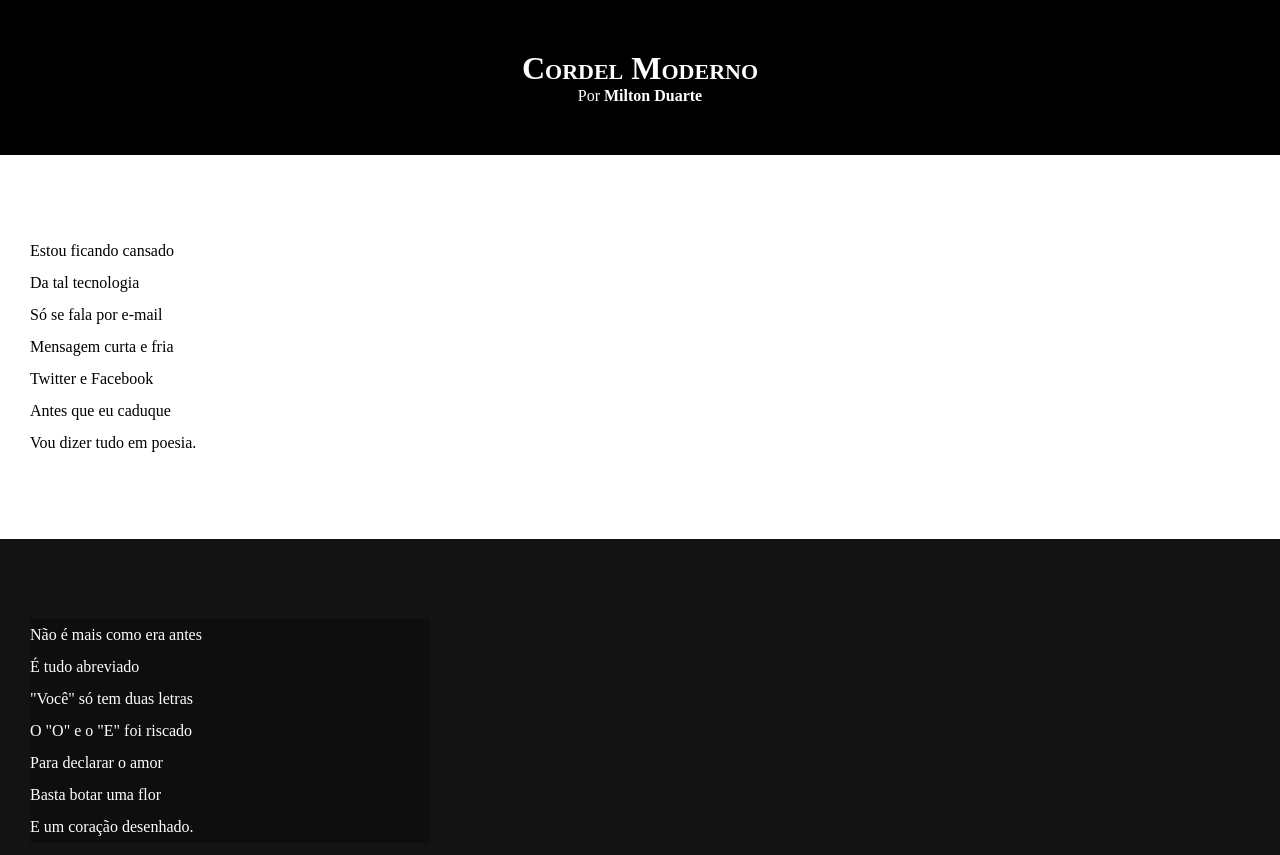
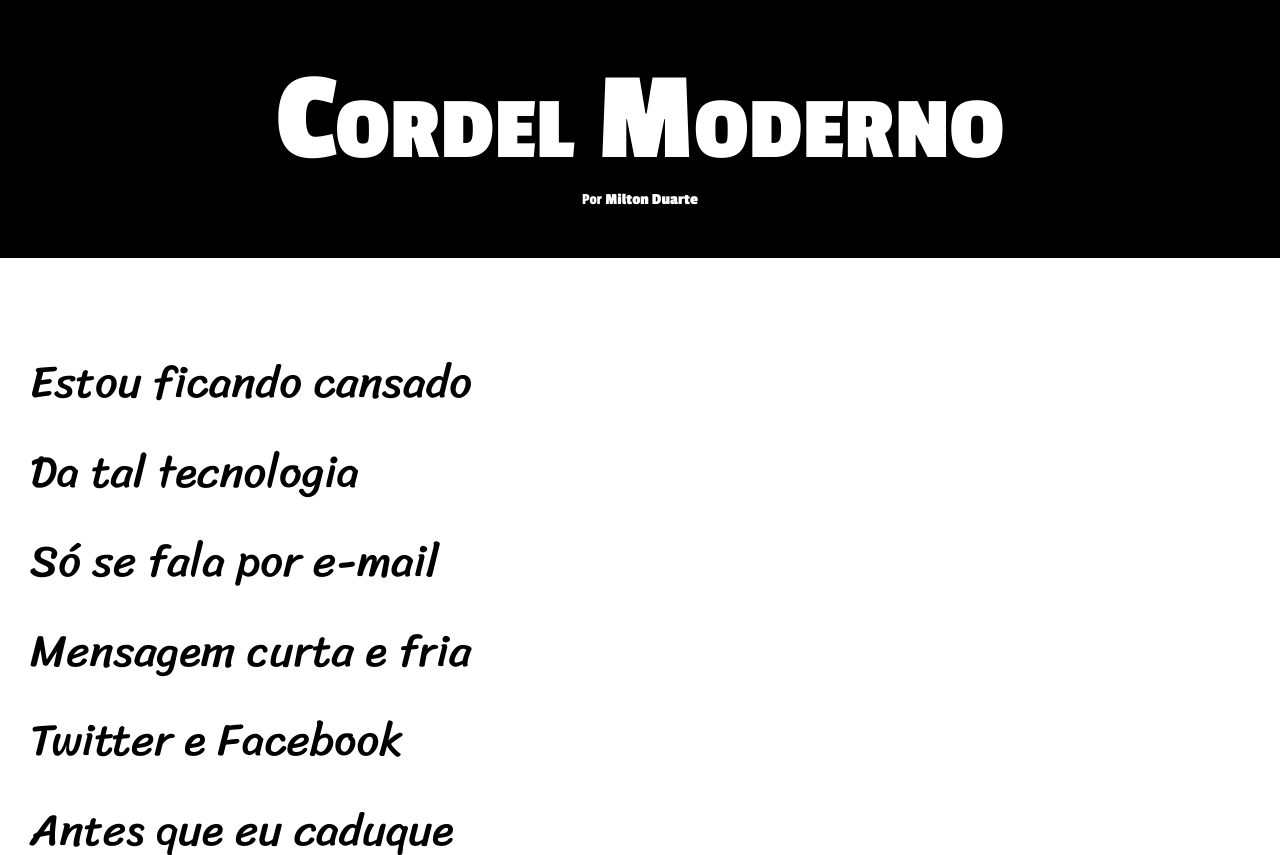
Before and after one commit to Vitor1707/html-css, a plain HTML site: page desafios/d012/index.html in a window 1280 px wide. Shown: the top 855 px of the page. Drawn offline with Linux system fonts and the light colour scheme.

Commit message:
adicionei as fontes do meu desafio 12

```diff
--- a/desafios/d012/estilo/style.css
+++ b/desafios/d012/estilo/style.css
@@ -1,4 +1,14 @@
 @charset "UTF-8";
+
+@import url('https://fonts.googleapis.com/css2?family=Passion+One:wght@400;700;900&family=Sriracha&display=swap');
+
+@import url('https://fonts.googleapis.com/css2?family=Sriracha&display=swap');
+
+:root {
+    --fonte1: Verdana, Geneva, Tahoma, sans-serif;
+    --fonte2: "Passion One", sans-serif;
+    --fonte3: "Sriracha", cursive;
+}
 
 * {
     margin: 0px;
@@ -8,17 +18,20 @@
  html, body {
     min-height: 100%;
     background-color: darkgray;
+    font-family: var(--fonte1);
  }
 
  header {
     background-color: black;
     color: white;
     text-align: center;
+    font-family: var(--fonte2);
  }
 
  header > h1 {
     padding-top: 50px;
     font-variant: small-caps;
+    font-size: 10vw;
  }
 
  header > p {
@@ -40,6 +53,8 @@ section {
     padding-bottom: 10vh;
     line-height: 2em;
     padding-left: 30px;
+    font-family: var(--fonte3);
+    font-size: 3.5vw;
 }
 
  section.normal {
@@ -53,8 +68,9 @@ section {
  }
 
  section.imagem > p {
+    display: inline-block;
+    padding: 5px;
     background-color: rgba(0, 0, 0, 0.242);
-    width: 400px;
  }
 
  footer {
```
